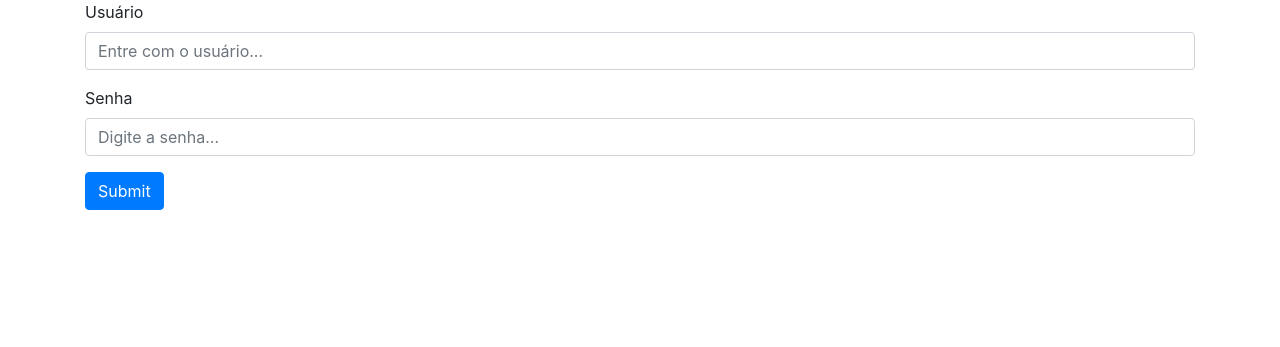
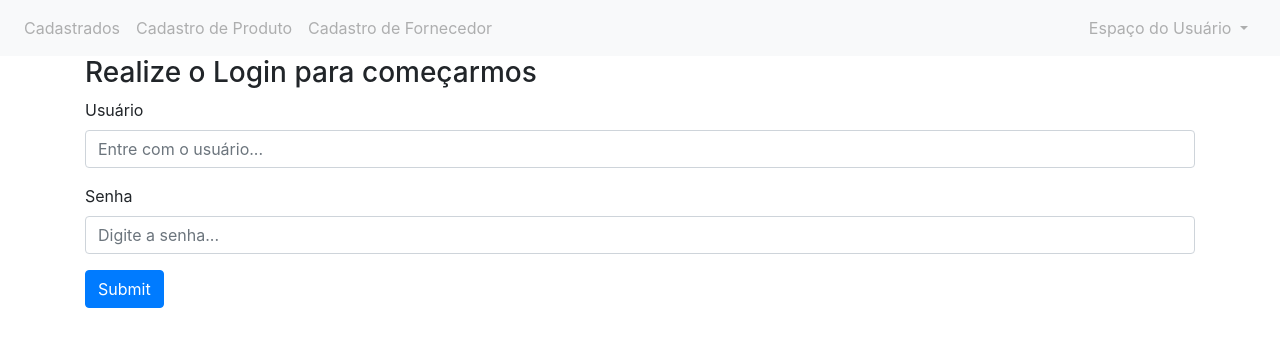
Before and after one commit to luishenriqueturani/AtividadeDesafiadora, a PHP site: page /Login.php in a window 1280 px wide. Shown: the top 347 px of the page. Run offline with PHP 8.4, Linux system fonts and the light colour scheme; some libraries are stand-ins or nearby versions.

Commit message:
Pronto - aparentemente
Deve estar pronto agora, foi dado um tapa no visual da tela de login, adicionando uma navbar com os campos desativados. Foi encontrado alguns problemas com a verificação de dados no cadastro de produtos e no deletar fornecedor, esses erros foram corrigidos. Foi feito então uma outra verificação e não foi encontrado novos erros.

```diff
--- a/controler/CadastradorDeProdutos.php
+++ b/controler/CadastradorDeProdutos.php
@@ -25,8 +25,9 @@ try {//tratamento de erro
     $prod->setCodFornecedor(isset($_REQUEST['select-fornecedor']) ? $_REQUEST['select-fornecedor'] : null);
     $prod->setDataFabricacao(isset($_REQUEST['inputData']) ? $_REQUEST['inputData'] : null);
     $prod->setDataCadastro(date("y-m-d"));
-    if ($cont = procuraCodProduto($prod->getCod()) > 1) {
-        echo $gui->gerarInformativo("Atenção!", "Já existem $cont registros com esse código!");
+    if (procuraCodProduto($prod->getCod()) > 0) {
+        $cont = procuraCodProduto($prod->getCod());
+        echo $gui->gerarInformativo("Atenção!", "Já existe(m) $cont registro(s) com esse código!");
         header("refresh: 3; ../view/cadastrarProd.php");
     } else {
         if (empty($prod->getCod()) || empty($prod->getMarca()) || empty($prod->getModelo()) || empty($prod->getCor()) || empty($prod->getPreco()) || empty($prod->getDataFabricacao()) || empty($prod->getCodFornecedor())) {
--- a/controler/DeletarFornecedor.php
+++ b/controler/DeletarFornecedor.php
@@ -18,10 +18,12 @@ $id = $_POST["id"]; //recebe via post o id do fornecedor
 
 if ($id != null) {//se por um acaso deu algum erro
     try {
-        if (verificaRelacaoForProd($id) > 0) {//verifica se o id tem relação com algum registro de produtos, pois é chave estrangeira naquela tabela. Se o contador for maior que 0
+        $cont = verificaRelacaoForProd($id);//verifica se o id tem relação com algum registro de produtos, pois é chave estrangeira naquela tabela.
+        if ($cont > 0) {// Se o contador for maior que 0
             //significa que possui cadastros usando ele
-            echo $gui->gerarInformativo("Atenção!", "Não é possível deletar, pois existem $id registros de produtos vinculados com este fornecedor.");
+            echo $gui->gerarInformativo("Atenção!", "Não é possível deletar, pois existem $cont registros de produtos vinculados com este fornecedor.");
             //se tiver relação, mostra mensagem de erro
+            header("refresh: 3; ../view/cadastrarFornecedor.php"); //manda o usuário para a tela inicial
         } else {//senão
             if (deletarFornecedor($id)) {//executa o comando, tendo retorno positivo da query
                 echo $gui->gerarInformativo("Deletado", "O fornecedor foi deletado com Sucesso!"); //chama função que mostra um modal com as informações passadas por parâmetro
--- a/controler/SairUsuario.php
+++ b/controler/SairUsuario.php
@@ -6,4 +6,4 @@ if (session_status() !== PHP_SESSION_ACTIVE) {
 
 unset($_SESSION['usuario']);
 unset($_SESSION['senha']);
-header("Location: ../view/index.php");
+header("Location: ../view/Login.php");
--- a/nbproject/private/private.xml
+++ b/nbproject/private/private.xml
@@ -3,6 +3,9 @@
     <editor-bookmarks xmlns="http://www.netbeans.org/ns/editor-bookmarks/2" lastBookmarkId="0"/>
     <open-files xmlns="http://www.netbeans.org/ns/projectui-open-files/2">
         <group>
+            <file>file:/C:/xampp/htdocs/AtividadeDesafiadora/css/estilos.css</file>
+            <file>file:/C:/xampp/htdocs/AtividadeDesafiadora/controler/CadastradorUser.php</file>
+            <file>file:/C:/xampp/htdocs/AtividadeDesafiadora/controler/SairUsuario.php</file>
             <file>file:/C:/xampp/htdocs/AtividadeDesafiadora/model/CRUD.php</file>
             <file>file:/C:/xampp/htdocs/AtividadeDesafiadora/view/Login.php</file>
             <file>file:/C:/xampp/htdocs/AtividadeDesafiadora/view/index.php</file>
--- a/view/Login.php
+++ b/view/Login.php
@@ -6,10 +6,43 @@
         <!-- Bootstrap -->
         <link rel="stylesheet" href="https://stackpath.bootstrapcdn.com/bootstrap/4.2.1/css/bootstrap.min.css" integrity="sha384-GJzZqFGwb1QTTN6wy59ffF1BuGJpLSa9DkKMp0DgiMDm4iYMj70gZWKYbI706tWS" crossorigin="anonymous">
 
+        <link rel="stylesheet" href="../css/estilos.css" type="text/css">
         <title>Login Atividade Desafiadora</title>
     </head>
     <body>
+        <!-- começa a navbar, todos os links dela está com a classe disabled do bootstrap, para impedir que possa sair da tela de login pelos links, medida de segurança apenas
+        por ter, por que eu queria que o visual do site se mantivesse em todas as páginas -->
+        <nav class="navbar navbar-expand-lg navbar-light bg-light">
+            <div class="collapse navbar-collapse" id="navbarNav">
+                <ul class="navbar-nav">
+                    <li class="nav-item">
+                        <a class="nav-link disabled" href="index.php">Cadastrados<span class="sr-only">(current)</span></a>
+                    </li>
+                    <li class="nav-item">
+                        <a class="nav-link disabled" href="cadastrarProd.php">Cadastro de Produto</a>
+                    </li>
+                    <li class="nav-item">
+                        <a class="nav-link disabled" href="cadastrarFornecedor.php">Cadastro de Fornecedor</a>
+                    </li>
+                </ul>
+                <ul class="navbar-nav flex-row ml-md-auto d-none d-md-flex">
+                    <li class="nav-item dropdown">
+                        <a class="nav-item nav-link dropdown-toggle mr-md-2 disabled" href="#" id="navbarDropdown" role="button" data-toggle="dropdown" aria-haspopup="true" aria-expanded="false">
+                            Espaço do Usuário
+                        </a>
+                        <div class="dropdown-menu dropdown-menu-right" aria-labelledby="navbarDropdown">
+                            <a class="dropdown-item disabled" href="CadUsuario.php">Cadastrar novo Usuário</a>
+                            <div class="dropdown-divider"></div>
+                            <a class="dropdown-item disabled" href="../controler/SairUsuario.php">Sair</a>
+                        </div>
+                    </li>
+                </ul>
+            </div>
+        </nav>
+        <!-- termina a navbar -->
         <div class="container">
+            <h3>Realize o Login para começarmos</h3>
+            <div id="form-login">
                 <form action="../controler/Validador.php" method="post">
                     <div class="form-group">
                         <label for="usuario">Usuário</label>
@@ -22,6 +55,7 @@
                     <button type="submit" class="btn btn-primary">Submit</button>
                 </form>
             </div>
+        </div>
 
     </body>
 </html>
--- a/view/cadastrarProd.php
+++ b/view/cadastrarProd.php
@@ -88,7 +88,7 @@ if ((!isset($_SESSION['usuario']) == true) and (!isset($_SESSION['senha']) == tr
                     <!-- Input do preço -->
                     <div class="form-group col-md-6">
                         <label for="inputPreco">Preço<span>*</span></label>
-                        <input type="number" class="form-control" id="inputPreco" name="inputPreco" placeholder="Preco..." required="" min="0" max="999999999999">
+                        <input type="number" class="form-control" id="inputPreco" name="inputPreco" placeholder="Preço..." required="" min="0" max="999999999999">
                     </div>
                     <!-- input da data de fabricação -->
                     <div class="form-group col-md-6">
```
Also changed, not shown: model/CRUD.php (+64 -52 lines), css/estilos.css (line endings or trailing spaces). Lines whose indentation alone changed are shown as unchanged.
